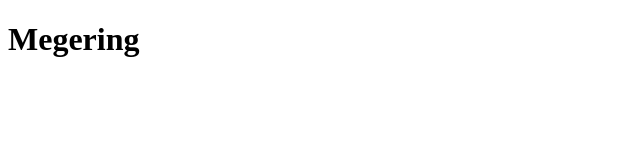
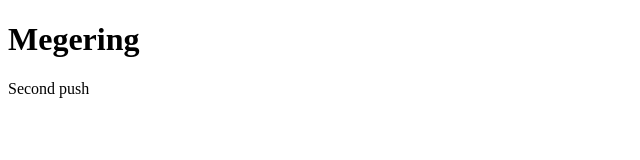
Before and after one commit to Eyu16/git_practice, a plain HTML site: page index.html in a window 1280 px wide. Shown: the whole page, without its empty margins (0-640 px from the left). Drawn offline with Linux system fonts and the light colour scheme.

Commit message:
with out

```diff
--- a/index.html
+++ b/index.html
@@ -7,5 +7,6 @@
   </head>
   <body>
     <h1>Megering</h1>
+    <p>Second push</p>
   </body>
 </html>
```
